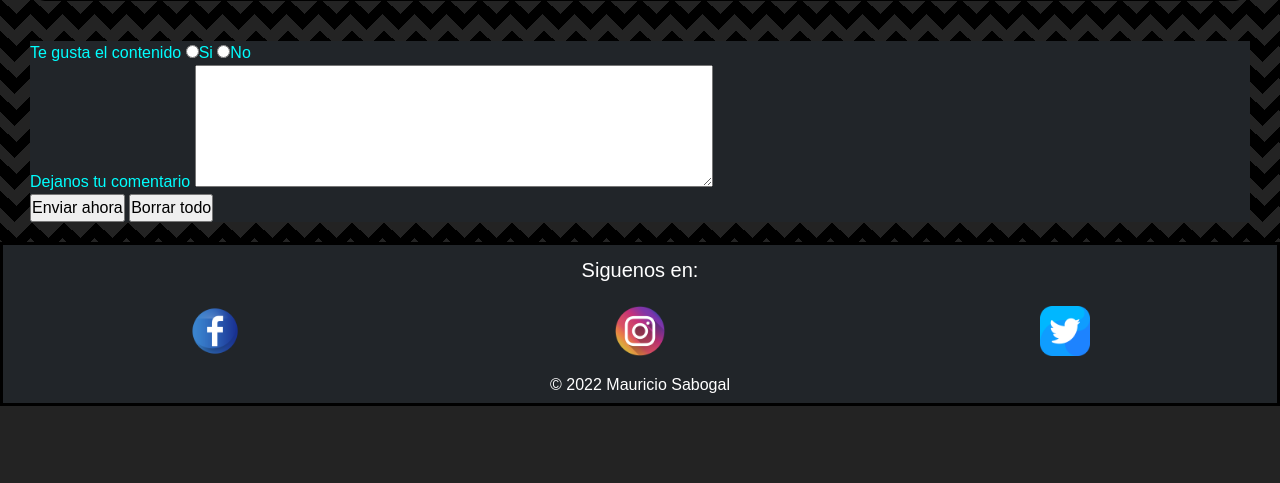
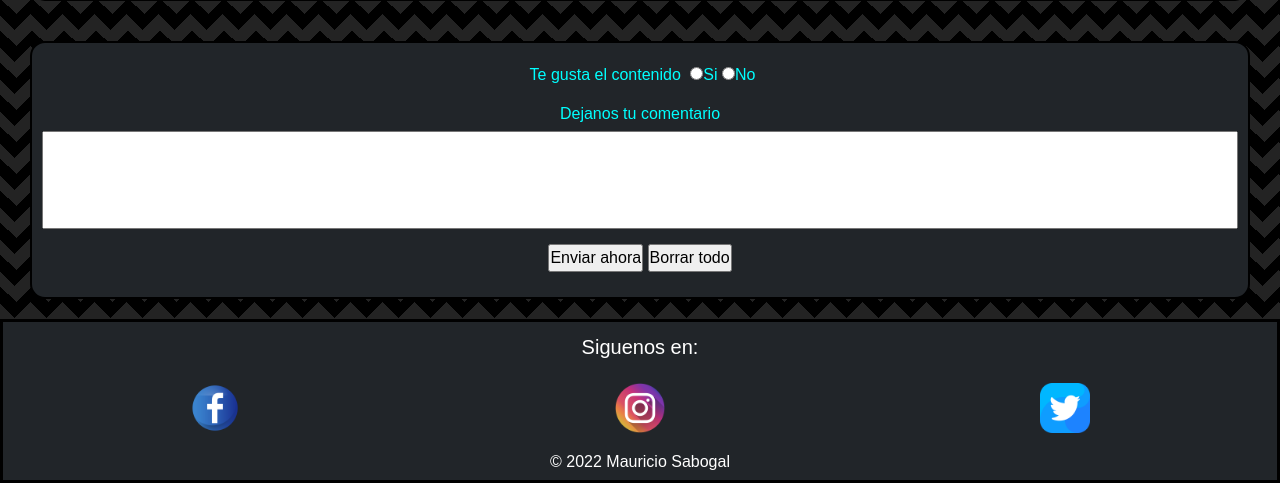
Before and after one commit to Neus22/entrega-final, a plain HTML site: page pages/historia.html in a window 1280 px wide. Shown: the part 3986-4469 px from the top of the page. Before the commit the page ends 4392 px from the top, so only its background shows below. Drawn offline with nearby package versions, Linux system fonts and the light colour scheme.

Commit message:
agregamos form

```diff
--- a/css/style.css
+++ b/css/style.css
@@ -558,6 +558,29 @@ body {
   background-color: #212529;
   color: aqua;
   margin: 20px 30px;
+  border: solid black 2px;
+  border-radius: 15px;
+  text-align: center;
+  padding: 10px;
+}
+
+#form .radio, label, input .comen, .enviar {
+  padding: 5px;
+}
+
+#form .enviar {
+  margin: 10px;
+}
+
+#form .comen textarea {
+  resize: none;
+}
+
+
+#form .comen{
+  display: flex;
+  flex-direction: column;
+  flex-wrap: wrap;
 }
 
 /* RESPONSIVE INICIO */
--- a/pages/historia.html
+++ b/pages/historia.html
@@ -123,7 +123,7 @@
         </div>
         <div class="comen">
             <label for="comentarios">Dejanos tu comentario</label>
-            <textarea name="" id="comentarios" cols="54" rows="5"></textarea>
+            <textarea name="" id="comentarios" cols="10" rows="4"></textarea>
         </div>
         <div class="enviar">
             <input type="submit" value="Enviar ahora">
```
